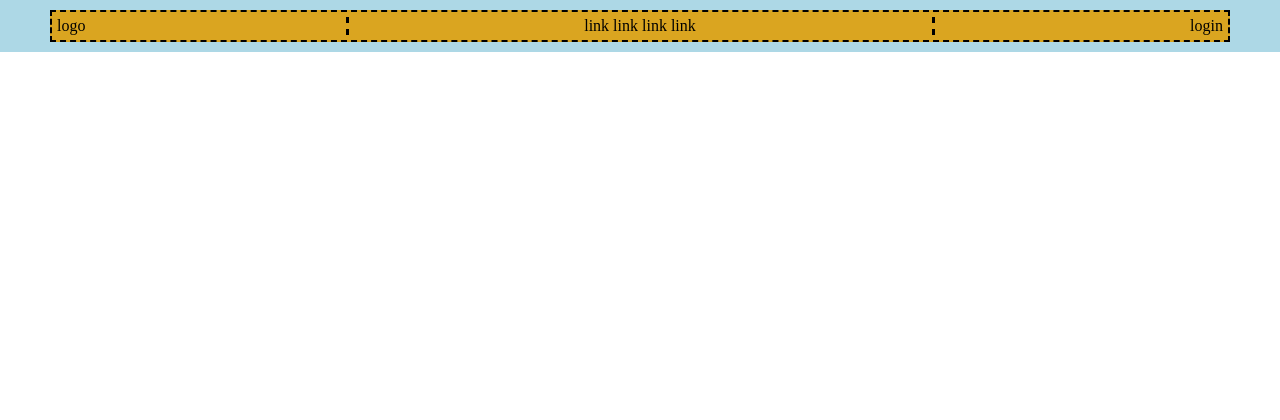
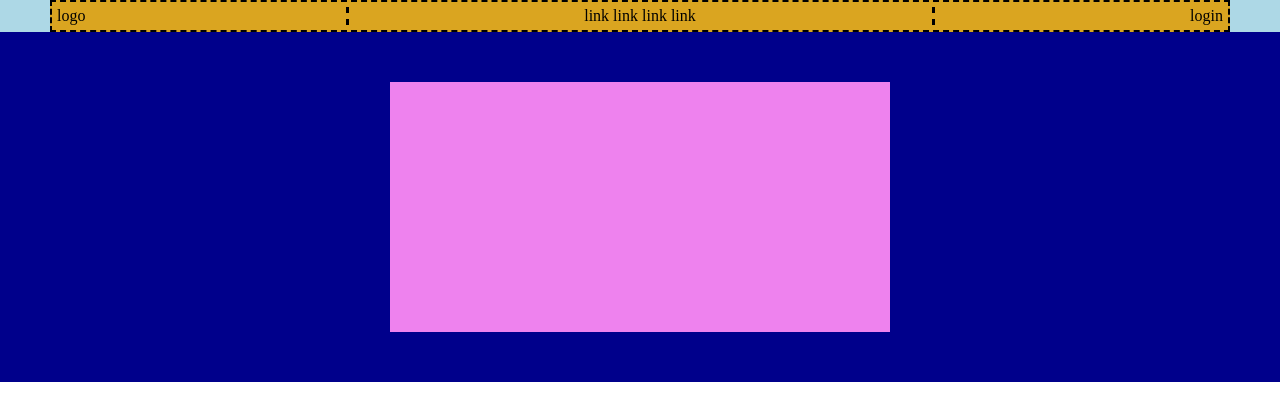
Before and after one commit to simone-danzeri/htmlcss-struttura-discord, a plain HTML site: page index.html in a window 1280 px wide. Drawn offline with Linux system fonts and the light colour scheme.

Commit message:
feat: add blue section in header

```diff
--- a/index.html
+++ b/index.html
@@ -15,6 +15,10 @@
                 <div class="login w-25">login</div>
             </nav>
         </section>
+
+        <section class="blue"> <!-- seconda section blu-->
+            <div class="pink"></div>
+        </section>
     </header>
 </body>
 </html>
--- a/style.css
+++ b/style.css
@@ -15,7 +15,7 @@ header{
     min-height: 50px;
 }
 
-.light-blue{
+.light-blue .blue{
     display: flex;
     justify-content: center;
     padding: 10px 0px;
@@ -51,3 +51,18 @@ nav :last-child{
     text-align: right;
     border-left: 3px dashed black;
 }
+
+.blue{
+    display: flex;
+    flex-wrap: wrap;
+    justify-content: center;
+    align-items: center;
+    background-color: #00008B;
+    min-height: 350px;
+}
+
+.pink{
+    width: 500px;
+    height: 250px;
+    background-color: #ee82ee;
+}
```
